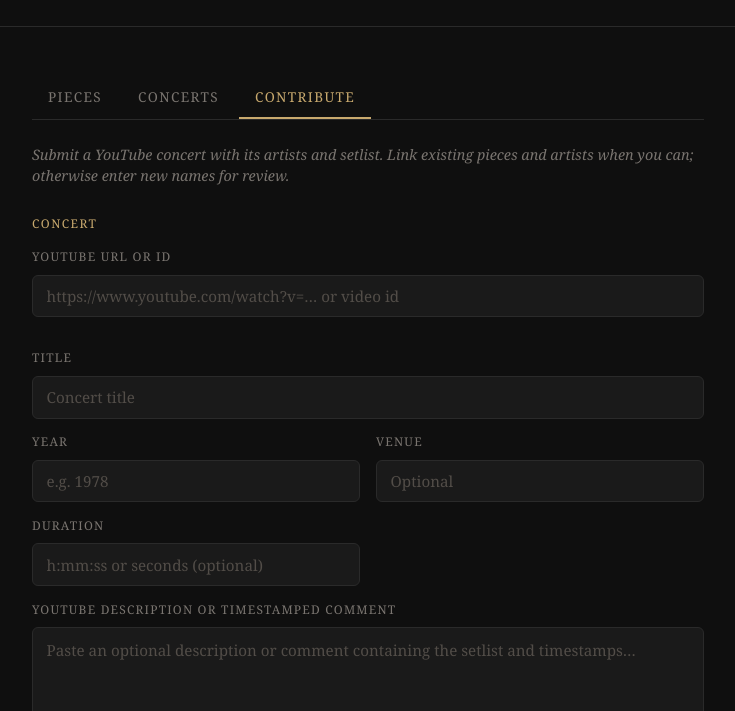
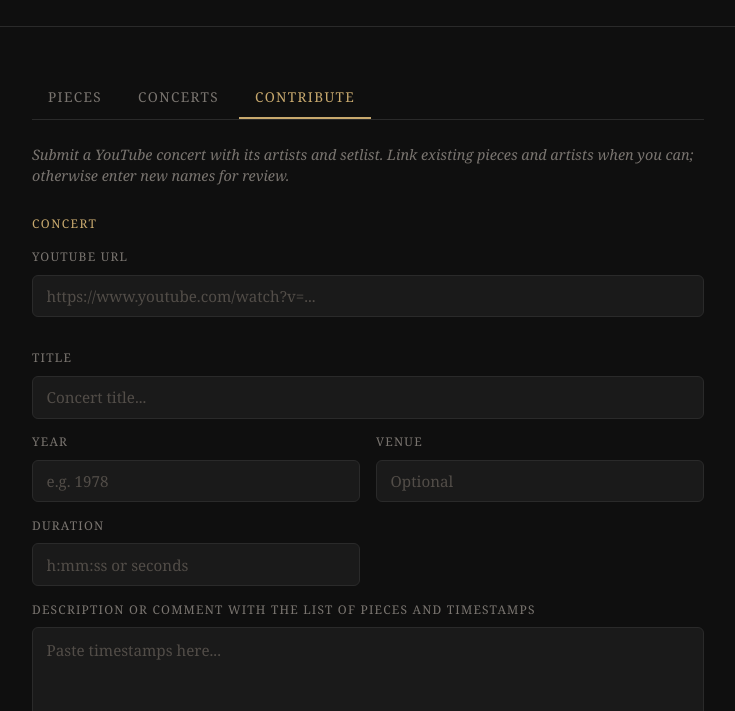
Before and after one commit to gohinv/carnaticidx, a plain HTML site: page client/index.html in a window 1280 px wide. Both pictures are taken after a click on the tab "CONTRIBUTE". Shown: the part 89-800 px from the top of the page, without its empty margins (272-1007 px from the left). Drawn offline with Linux system fonts and the light colour scheme.

Commit message:
some frontend changes for contribute page

```diff
--- a/client/contribute.js
+++ b/client/contribute.js
@@ -76,6 +76,11 @@
 function setContribStatus(msg, kind = '') {
   contribStatus.textContent = msg || '';
   contribStatus.className = 'form-status' + (kind ? ` ${kind}` : '');
+}
+
+function autoResizeDescriptionTextarea() {
+  contribDescription.style.height = 'auto';
+  contribDescription.style.height = `${contribDescription.scrollHeight}px`;
 }
 
 function setPrefillStatus(msg, kind = '') {
@@ -461,7 +466,13 @@
   );
 }
 
-contribDescription.addEventListener('input', () => setPrefillStatus(''));
+contribDescription.addEventListener('input', () => {
+  setPrefillStatus('');
+  autoResizeDescriptionTextarea();
+});
+contribDescription.addEventListener('paste', () => {
+  requestAnimationFrame(autoResizeDescriptionTextarea);
+});
 
 prefillSetlistBtn.addEventListener('click', async () => {
   const description = contribDescription.value.trim();
@@ -597,6 +608,7 @@
     contribYoutubeHint.textContent = '';
     contribYoutubeHint.className = 'field-hint';
     setPrefillStatus('');
+    autoResizeDescriptionTextarea();
     addArtistRow({ role: 'main artist' });
     addSetlistRow({ sequence_number: 1, timestamp: '0:00' });
   } catch {
@@ -609,3 +621,4 @@
 // start form with one artist and piece
 addArtistRow({ role: 'main artist' });
 addSetlistRow({ sequence_number: 1, timestamp: '0:00' });
+autoResizeDescriptionTextarea();
--- a/client/index.html
+++ b/client/index.html
@@ -94,14 +94,14 @@
           <h3 class="form-section-title">Concert</h3>
           <div class="form-grid">
             <div class="form-field form-field-full">
-              <label for="contrib-youtube" class="search-label">YouTube URL or ID</label>
+              <label for="contrib-youtube" class="search-label">YouTube URL</label>
               <input id="contrib-youtube" type="text" required spellcheck="false"
-                placeholder="https://www.youtube.com/watch?v=… or video id" />
+                placeholder="https://www.youtube.com/watch?v=..." />
               <p id="contrib-youtube-hint" class="field-hint"></p>
             </div>
             <div class="form-field form-field-full">
               <label for="contrib-title" class="search-label">Title</label>
-              <input id="contrib-title" type="text" required placeholder="Concert title" />
+              <input id="contrib-title" type="text" required placeholder="Concert title..." />
             </div>
             <div class="form-field">
               <label for="contrib-year" class="search-label">Year</label>
@@ -113,17 +113,17 @@
             </div>
             <div class="form-field">
               <label for="contrib-duration" class="search-label">Duration</label>
-              <input id="contrib-duration" type="text" placeholder="h:mm:ss or seconds (optional)" />
+              <input id="contrib-duration" type="text" placeholder="h:mm:ss or seconds" />
             </div>
             <div class="form-field form-field-full">
               <label for="contrib-description" class="search-label">
-                YouTube description or timestamped comment
+                Description or comment with the list of pieces and timestamps
               </label>
               <textarea id="contrib-description" rows="7"
                 aria-describedby="contrib-description-help contrib-description-hint"
-                placeholder="Paste an optional description or comment containing the setlist and timestamps…"></textarea>
+                placeholder="Paste timestamps here..."></textarea>
               <p id="contrib-description-help" class="field-hint">
-                Prefilling replaces the current setlist. You can review, fix, and add pieces afterward.
+                Please take a moment to fix the parsed piece list and timestamps as needed.
               </p>
               <div class="setlist-prefill-actions">
                 <button type="button" class="btn-secondary" id="prefill-setlist-btn">Prefill setlist</button>
@@ -142,7 +142,7 @@
         </section>
 
         <section class="form-section">
-          <h3 class="form-section-title">Setlist</h3>
+          <h3 class="form-section-title">List of pieces</h3>
           <div id="contrib-setlist" class="dynamic-list"></div>
           <div class="dynamic-list-actions">
             <button type="button" class="btn-text" id="add-setlist-btn">+ Add piece</button>
--- a/client/styles.css
+++ b/client/styles.css
@@ -573,6 +573,11 @@
   line-height: 1.45;
 }
 
+#contrib-description {
+  resize: none;
+  overflow-y: hidden;
+}
+
 .form-field select,
 .dynamic-row select {
   cursor: pointer;
```
